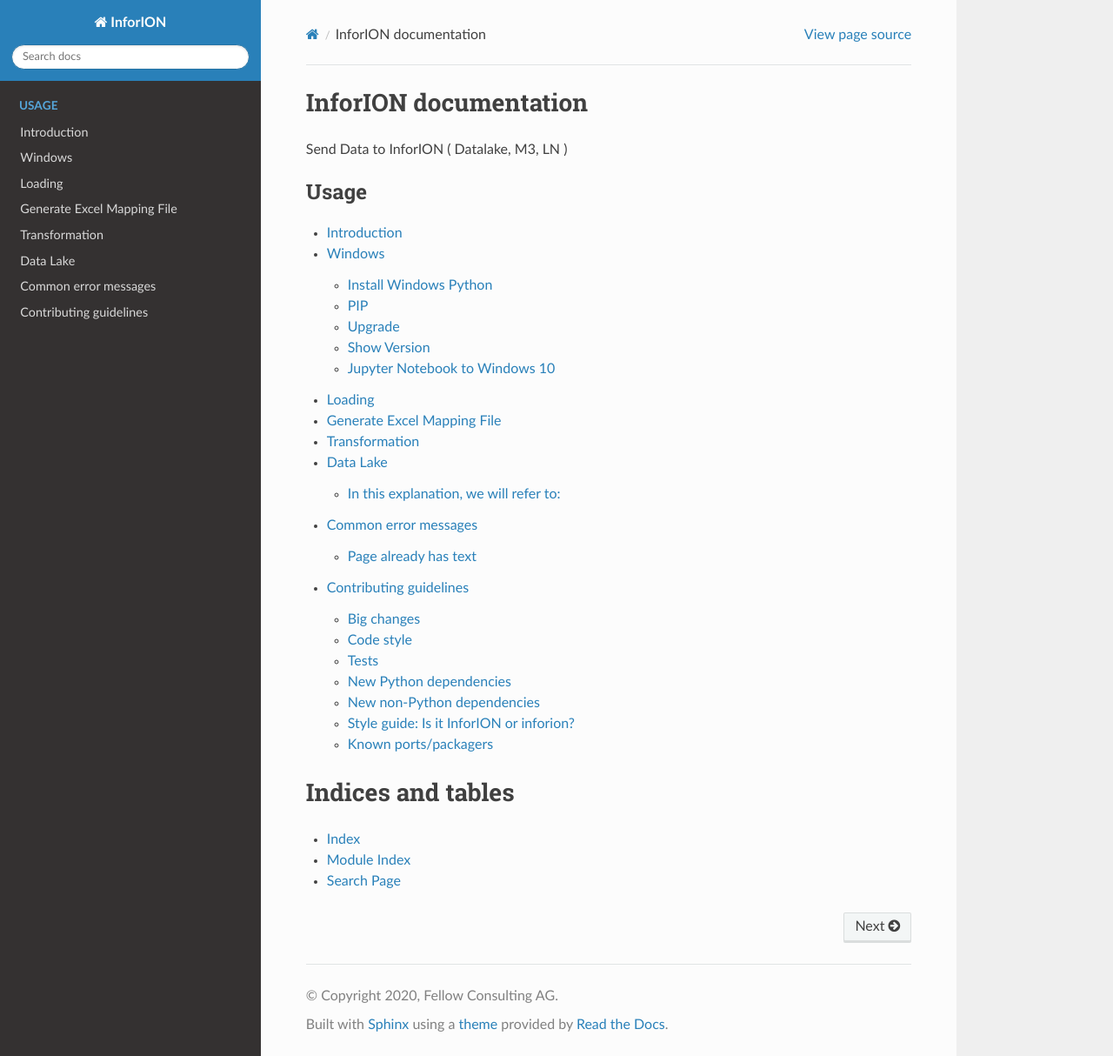
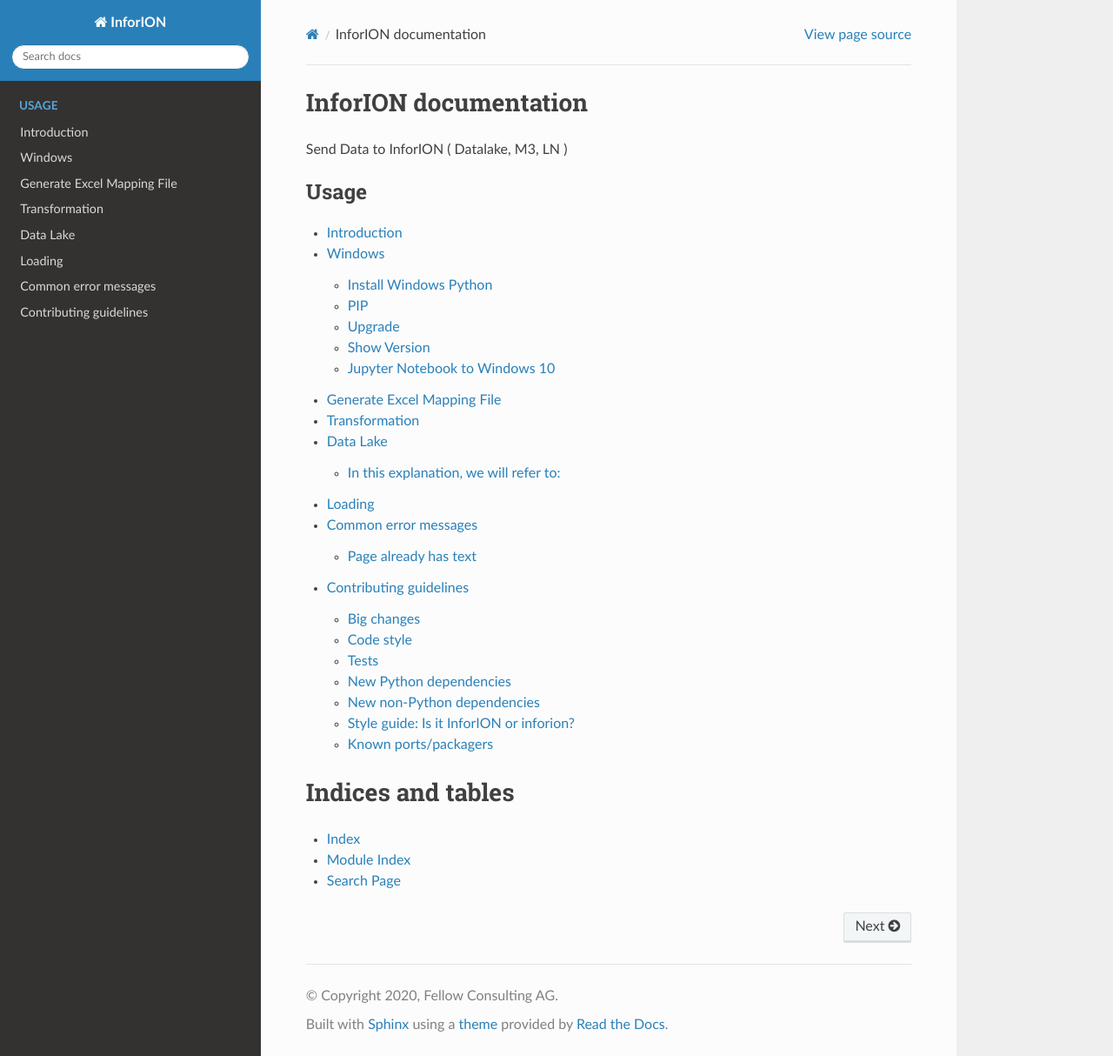
Before and after one commit to Mohammad-Alhasan/inforion, a Sphinx documentation site: the page built from docs/source/index.rst, in a window 1280 px wide and 1214 px high. Shown: the whole window at 87% size. Built offline with Sphinx 7.4.7 and the Read the Docs theme 2.0.0, drawn with Linux system fonts in a browser that asks for light colours.

```diff
--- a/docs/source/index.rst
+++ b/docs/source/index.rst
@@ -14,10 +14,10 @@ Send Data to InforION ( Datalake, M3, LN )
 
    introduction
    windows
-   load
    excelmappingfile
    transformation
    datalake
+   load
    errors
    contributing
 
```
